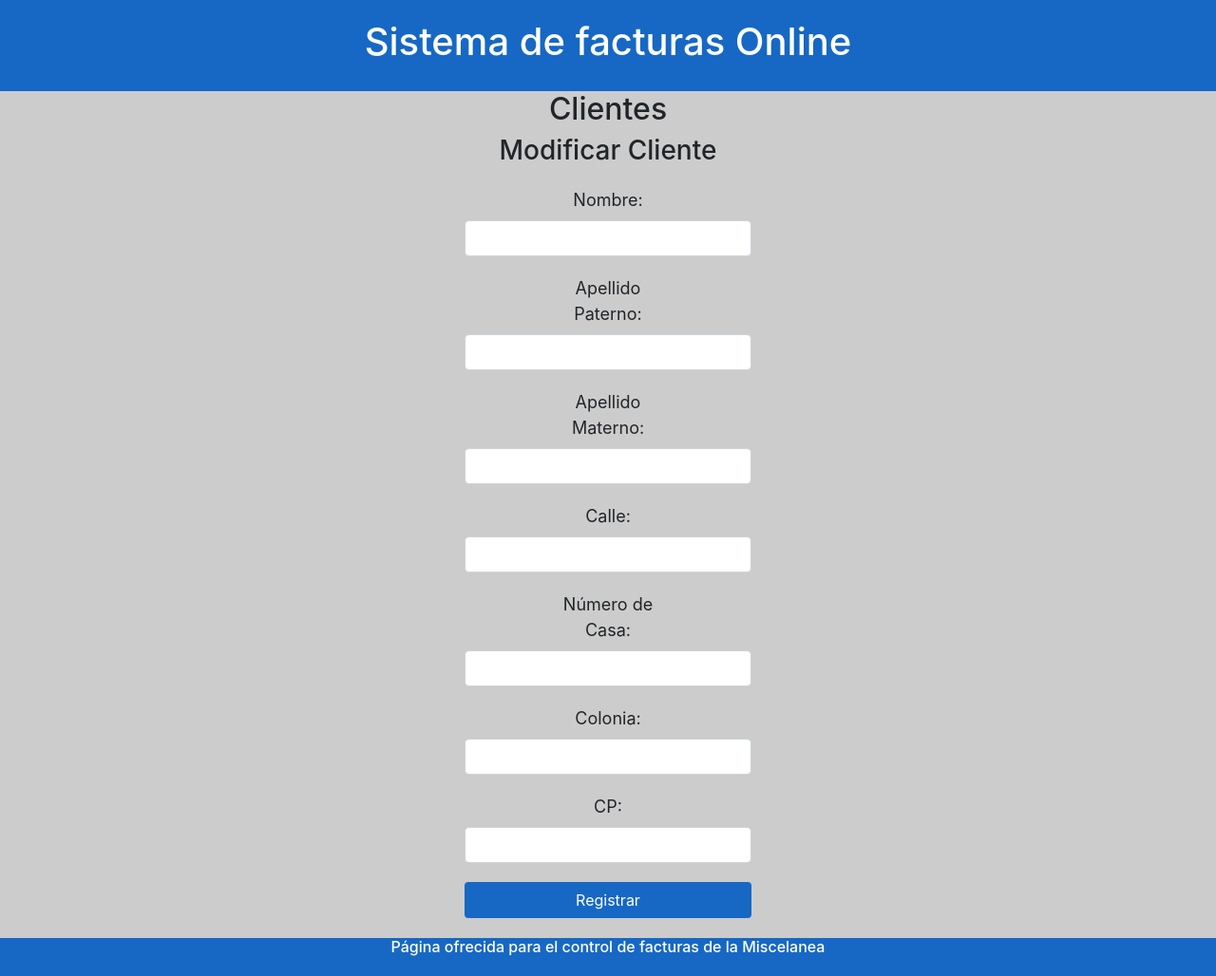
After one commit to BernardoSJ/Sistema_de_Facturas, a PHP site: page /modificarCliente.php in a window 1280 px wide. The commit adds this page. Shown: the whole page at 95% size. Run offline with PHP 8.4, Linux system fonts and the light colour scheme; some libraries are stand-ins or nearby versions.

Commit message:
Add views for update Clientes and Productos, Add more categories for productos

```diff
--- /dev/null
+++ b/modificarCliente.php
@@ -0,0 +1,95 @@
+<!DOCTYPE html>
+<HTML>
+	<HEAD>
+		<meta charset="utf-8">
+		<TITLE>Modificar Cliente</TITLE>
+		<meta name="viewport" content="width=device-width, user-scalable=no, initial-scale=1.0, maximum-scale=1.0, minimum-scale=1.0">
+		<link rel="stylesheet" type="text/css" href="bootstrap/css/bootstrap.min.css">
+		<LINK REL="STYLESHEET" TYPE="text/css" HREF="css/estiloBase.css">
+		<LINK REL="STYLESHEET" TYPE="text/css" HREF="css/estilosFormularios.css">
+
+	</HEAD>
+
+	<BODY>
+		<HEADER>
+			<DIV CLASS="container">
+				<CENTER><H1>Sistema de facturas Online</H1></CENTER>
+			</DIV>
+		</HEADER>
+
+
+
+		<DIV CLASS="container">
+			<CENTER><H2>Clientes</H2></CENTER>
+			<CENTER><H3>Modificar Cliente</H3></CENTER>
+			<CENTER><FORM ACTION="php/altaCliente.php" METHOD="POST" ONSUBMIT="return validaFormularioInsertar();">
+
+				<DIV CLASS="form-group">
+					<LABEL FOR="nombre">Nombre: </LABEL>
+					<DIV CLASS="col-md-6 col-lg-4">
+						<INPUT CLASS="form-control" TYPE="text" ID="nombre" NAME="nombre" SIZE="30" MAXLENGTH="32" REQUIRED>
+					</DIV>
+				</DIV>
+
+				<DIV CLASS="form-group">
+					<LABEL FOR="apellidoP">Apellido Paterno: </LABEL>
+					<DIV CLASS="col-md-6 col-lg-4">
+						<INPUT CLASS="form-control" TYPE="text" ID="apellidoP" NAME="apellidoP" SIZE="30" MAXLENGTH="32" REQUIRED>
+					</DIV>
+				</DIV>
+
+				<DIV CLASS="form-group">
+					<LABEL FOR="apellidoM">Apellido Materno: </LABEL>
+					<DIV CLASS="col-md-6 col-lg-4">
+						<INPUT CLASS="form-control" TYPE="text" ID="apellidoM" NAME="apellidoM" SIZE="30" MAXLENGTH="30" REQUIRED>
+					</DIV>
+				</DIV>
+
+				<DIV CLASS="form-group">
+					<LABEL FOR="calle">Calle: </LABEL>
+					<DIV CLASS="col-md-6 col-lg-4">
+						<INPUT CLASS="form-control" TYPE="text" ID="calle" NAME="calle" SIZE="30" MAXLENGTH="32" REQUIRED>
+					</DIV>
+				</DIV>
+
+				<DIV CLASS="form-group">
+					<LABEL FOR="numero">N&uacute;mero de Casa: </LABEL>
+					<DIV CLASS="col-md-6 col-lg-4">
+						<INPUT CLASS="form-control" TYPE="text" ID="numero" NAME="numero" SIZE="4" MAXLENGTH="4" REQUIRED>
+					</DIV>
+				</DIV>
+
+				<DIV CLASS="form-group">
+					<LABEL FOR="colonia">Colonia: </LABEL>
+					<DIV CLASS="col-md-6 col-lg-4">
+						<INPUT CLASS="form-control" TYPE="text" ID="colonia" NAME="colonia" SIZE="30" MAXLENGTH="32" REQUIRED>
+					</DIV>
+				</DIV>
+
+				<DIV CLASS="form-group">
+					<LABEL FOR="cp">CP: </LABEL>
+					<DIV CLASS="col-md-6 col-lg-4">
+						<INPUT CLASS="form-control" TYPE="text" ID="cp" NAME="cp" SIZE="30" MAXLENGTH="32" REQUIRED>
+					</DIV>
+				</DIV>
+				<div style="margin-bottom:15px;" class="g-recaptcha" data-sitekey="6LdgquQUAAAAABkxvXbNeIB95SF3OCG_FCdBfKzm"></div>
+				<DIV CLASS="col-md-6 col-lg-4">
+					<INPUT CLASS="form-control btn-captcha" TYPE="submit" VALUE="Registrar">
+				</DIV>
+
+			</FORM></CENTER>
+		</DIV>
+
+
+		<FOOTER>
+			<DIV CLASS="container">
+				<DIV CLASS="container">
+					<P CLASS="h6">P&aacute;gina ofrecida para el control de facturas de la Miscelanea </P>
+				</DIV>
+			</DIV>
+		</FOOTER>
+		<script type="bootstrap/js/jquery.js"></script>
+		<script type="bootstrap/js/bootstrap.min.js"></script>
+		<script src="https://www.google.com/recaptcha/api.js" async defer></script>
+	</BODY>
+</HTML>
--- a/productosAdmin.php
+++ b/productosAdmin.php
@@ -26,7 +26,6 @@
 		<TITLE>Admin Productos</TITLE>
 		<meta name="viewport" content="width=device-width, user-scalable=no, initial-scale=1.0, maximum-scale=1.0, minimum-scale=1.0">
 		<link rel="stylesheet" type="text/css" href="bootstrap/css/bootstrap.min.css">
-		<script src="https://ajax.googleapis.com/ajax/libs/jquery/3.1.1/jquery.min.js"></script>
 		<LINK REL="STYLESHEET" TYPE="text/css" HREF="css/estiloBase.css">
 		<LINK REL="STYLESHEET" TYPE="text/css" HREF="css/estiloMenu.css">
 		<LINK REL="STYLESHEET" TYPE="text/css" HREF="css/estilosFormularios.css">
@@ -131,6 +130,9 @@
 							<OPTION>Abarrotes
 							<OPTION>Farmacia
 							<OPTION>Dulceria
+							<OPTION>Lacteos
+							<OPTION>Cremeria
+							<OPTION>Papeleria
 						</SELECT>
 					</DIV>
 				</DIV>
```
Also changed, not shown: modificarProducto.php (added, +78 -0 lines).
